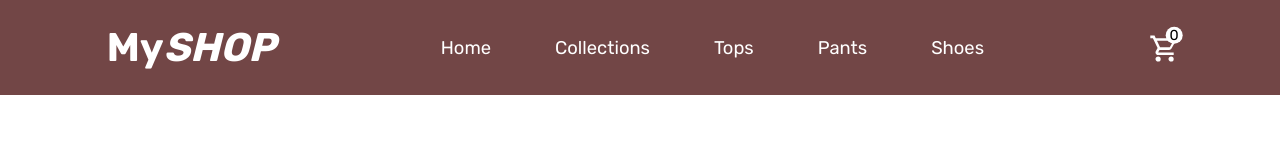
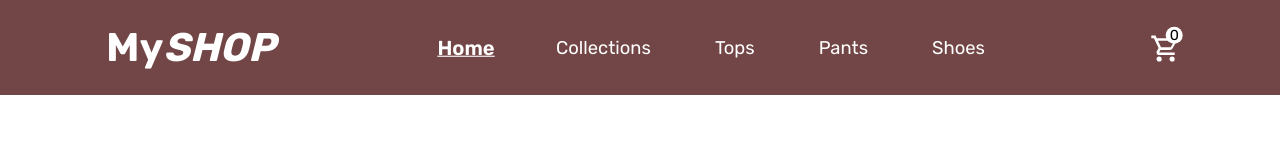
Before and after one commit to ryankahkeshan/shopping, a React (Vite) app: page / in a window 1280 px wide. In both pictures the pointer is over the link "Home". Shown: the top 160 px of the page. Built offline with nearby package versions, Linux system fonts and the light colour scheme.

Commit message:
Add active styling to navbar

```diff
--- a/src/Navbar/Navbar.css
+++ b/src/Navbar/Navbar.css
@@ -21,6 +21,16 @@ nav {
 .nav-link {
     text-decoration: none;
     color: var(--main-text-col, white);
+    transition: transform 0.1s;
+}
+
+.nav-link:hover {
+    font-weight: 600;
+    transform: scale(1.1);
+}
+
+.active {
+    text-decoration: underline;
 }
 
 .cart-div {
```
